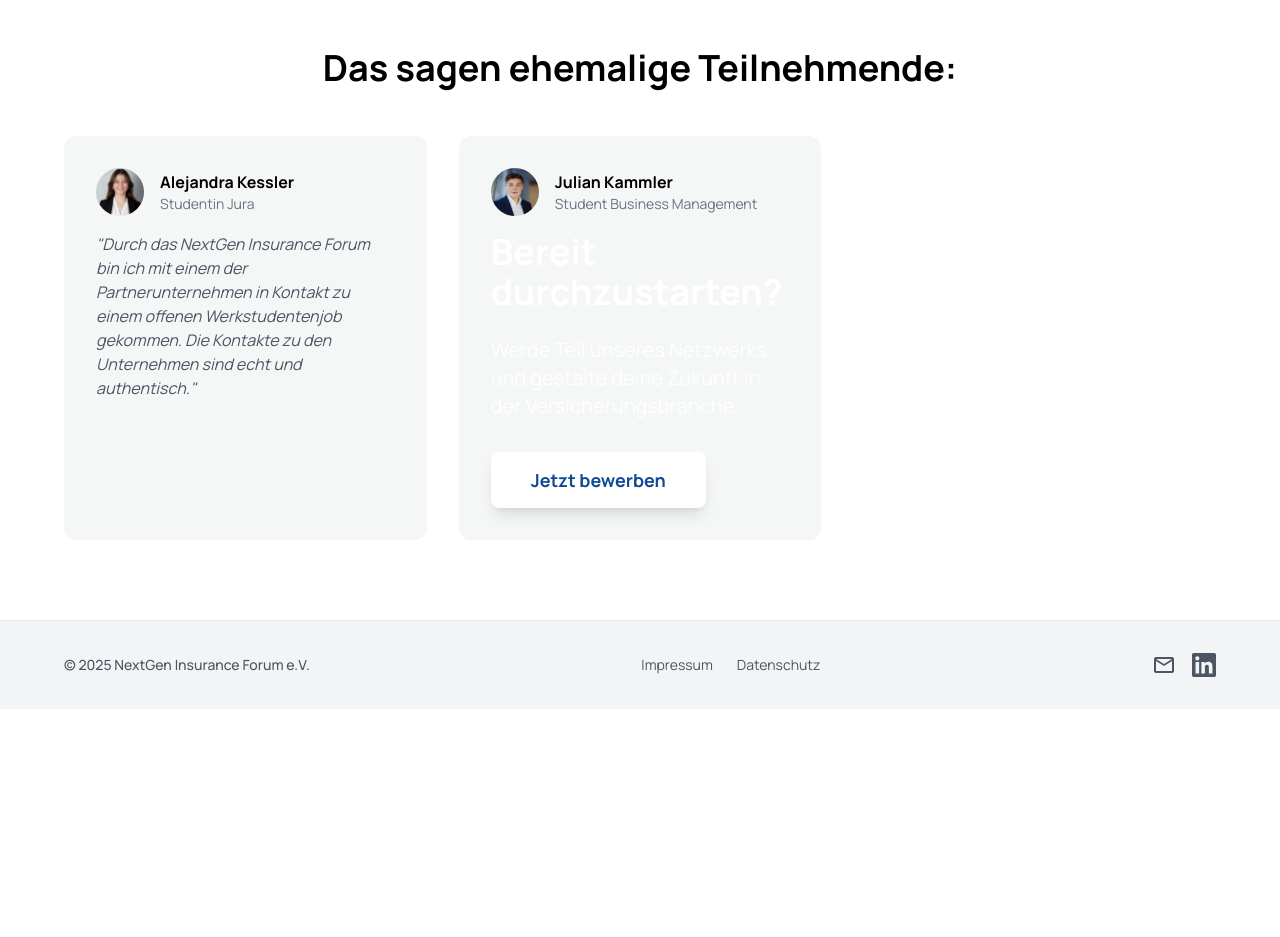
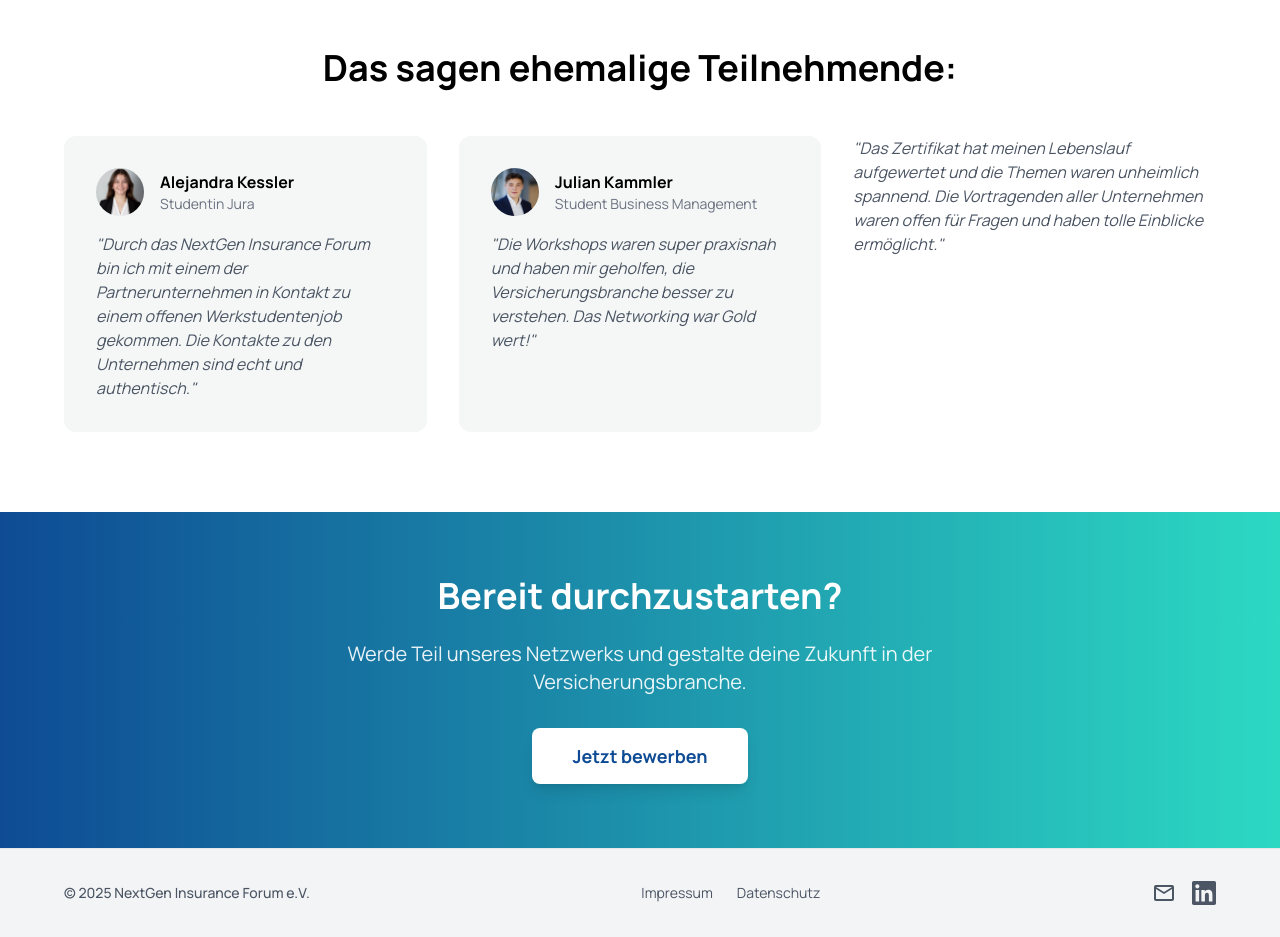
Before and after one commit to NextGenForumDEV/nextgen-webseite-test1, a plain HTML site: page index.html in a window 1280 px wide. Shown: the part 2680-3617 px from the top of the page. Before the commit the page ends 3389 px from the top, so only its background shows below. Drawn offline with nearby package versions, Linux system fonts and the light colour scheme.

```diff
--- a/index.html
+++ b/index.html
@@ -336,6 +336,24 @@
                                     <p class="text-sm text-gray-500 dark:text-gray-400">Student Business Management</p>
                                 </div>
                             </div>
+                            <p class="text-gray-600 dark:text-gray-300 italic">
+                                "Die Workshops waren super praxisnah und haben mir geholfen, die Versicherungsbranche
+                                besser zu verstehen. Das Networking war Gold wert!"
+                            </p>
+                        </div>
+                            <p class="text-gray-600 dark:text-gray-300 italic">
+                                "Das Zertifikat hat meinen Lebenslauf aufgewertet und die Themen waren unheimlich
+                                spannend.
+                                Die Vortragenden aller Unternehmen waren offen für Fragen und haben tolle Einblicke
+                                ermöglicht."
+                            </p>
+                        </div>
+                    </div>
+                </div>
+            </section>
+
+            <section class="w-full bg-gradient-to-r from-[#0E4B94] to-[#2CD9C3] py-16">
+                <div class="container mx-auto px-4 text-center">
                     <h2 class="text-3xl md:text-4xl font-bold text-white mb-6">Bereit durchzustarten?</h2>
                     <p class="text-xl text-white/90 mb-8 max-w-2xl mx-auto">
                         Werde Teil unseres Netzwerks und gestalte deine Zukunft in der Versicherungsbranche.
```
Also changed, not shown: studierende.html (+18 -0 lines). Lines whose indentation alone changed are shown as unchanged.
